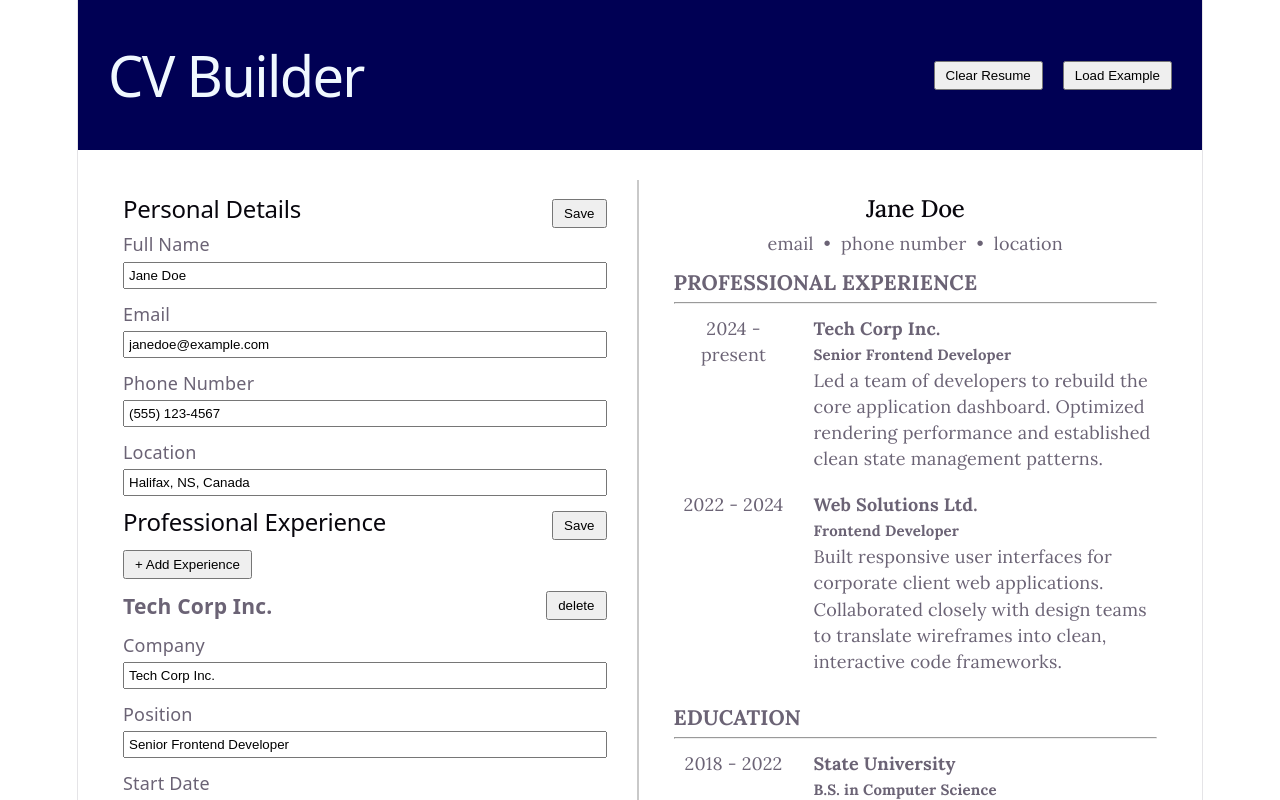
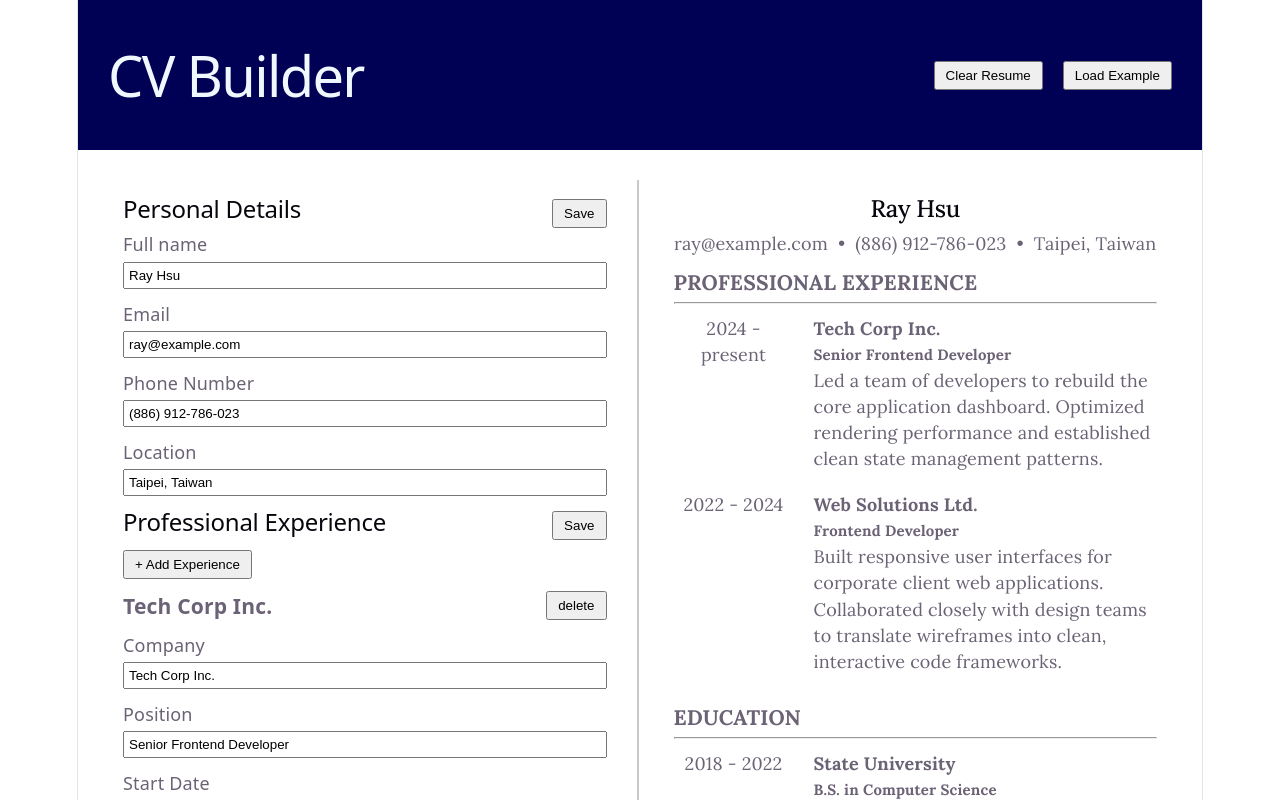
Before and after one commit to rtyty0615/CV-Application, a React (Vite) app: page / in a window 1280 px wide. Shown: the top 800 px of the page. Built offline with nearby package versions, Linux system fonts and the light colour scheme.

Commit message:
feat(state): implement controlled inputs for personal details with dynamic preview sync

```diff
--- a/src/App.jsx
+++ b/src/App.jsx
@@ -1,7 +1,25 @@
-// import { useState } from 'react'
+import { useState } from "react";
 import "./App.css";
 
 function App() {
+  const [fullName, setfullName] = useState("Ray Hsu");
+  const [email, setEmail] = useState("ray@example.com");
+  const [phoneNumber, setPhoneNumber] = useState("(886) 912-786-023");
+  const [location, setLocation] = useState("Taipei, Taiwan");
+
+  function handleFullNameChange(e) {
+    setfullName(e.target.value);
+  }
+  function handleEmailChange(e) {
+    setEmail(e.target.value);
+  }
+  function handlePhoneNumberChange(e) {
+    setPhoneNumber(e.target.value);
+  }
+  function handleLocationChange(e) {
+    setLocation(e.target.value);
+  }
+
   return (
     <>
       <div className="app-container">
@@ -20,42 +38,30 @@ function App() {
                 <button type="button">Save</button>
               </header>
               <section className="input-list">
-                <div>
-                  <label htmlFor="fullname">Full Name</label>
-                  <input
-                    type="text"
-                    id="fullname"
-                    name="fullname"
-                    value="Jane Doe"
-                  ></input>
-                </div>
-                <div>
-                  <label htmlFor="email">Email</label>
-                  <input
-                    type="email"
-                    id="email"
-                    name="email"
-                    value="janedoe@example.com"
-                  ></input>
-                </div>
-                <div>
-                  <label htmlFor="phone">Phone Number</label>
-                  <input
-                    type="tel"
-                    id="phone"
-                    name="phone"
-                    value="(555) 123-4567"
-                  ></input>
-                </div>
-                <div>
-                  <label htmlFor="location">Location</label>
-                  <input
-                    type="text"
-                    id="location"
-                    name="location"
-                    value="Halifax, NS, Canada"
-                  ></input>
-                </div>
+                <Input
+                  label="Full name"
+                  value={fullName}
+                  onChange={handleFullNameChange}
+                  type="text"
+                />
+                <Input
+                  label="Email"
+                  value={email}
+                  onChange={handleEmailChange}
+                  type="email"
+                />
+                <Input
+                  label="Phone Number"
+                  value={phoneNumber}
+                  onChange={handlePhoneNumberChange}
+                  type="tel"
+                />
+                <Input
+                  label="Location"
+                  value={location}
+                  onChange={handleLocationChange}
+                  type="text"
+                />
               </section>
             </section>
             <section className="experience">
@@ -193,13 +199,13 @@ function App() {
           </section>
           <section className="right-section">
             <header className="cv-header">
-              <h2>Jane Doe</h2>
+              <h2>{fullName}</h2>
               <div>
-                <p>email</p>
+                <p>{email}</p>
                 <p>•</p>
-                <p>phone number</p>
+                <p>{phoneNumber}</p>
                 <p>•</p>
-                <p>location</p>
+                <p>{location}</p>
               </div>
             </header>
             <section className="result">
@@ -259,4 +265,19 @@ function App() {
   );
 }
 
+function Input({ label, value, type, onChange }) {
+  return (
+    <div>
+      <label htmlFor={value}>{label}</label>
+      <input
+        type={type}
+        id={value}
+        name={value}
+        value={value}
+        onChange={onChange}
+      ></input>
+    </div>
+  );
+}
+
 export default App;
```
